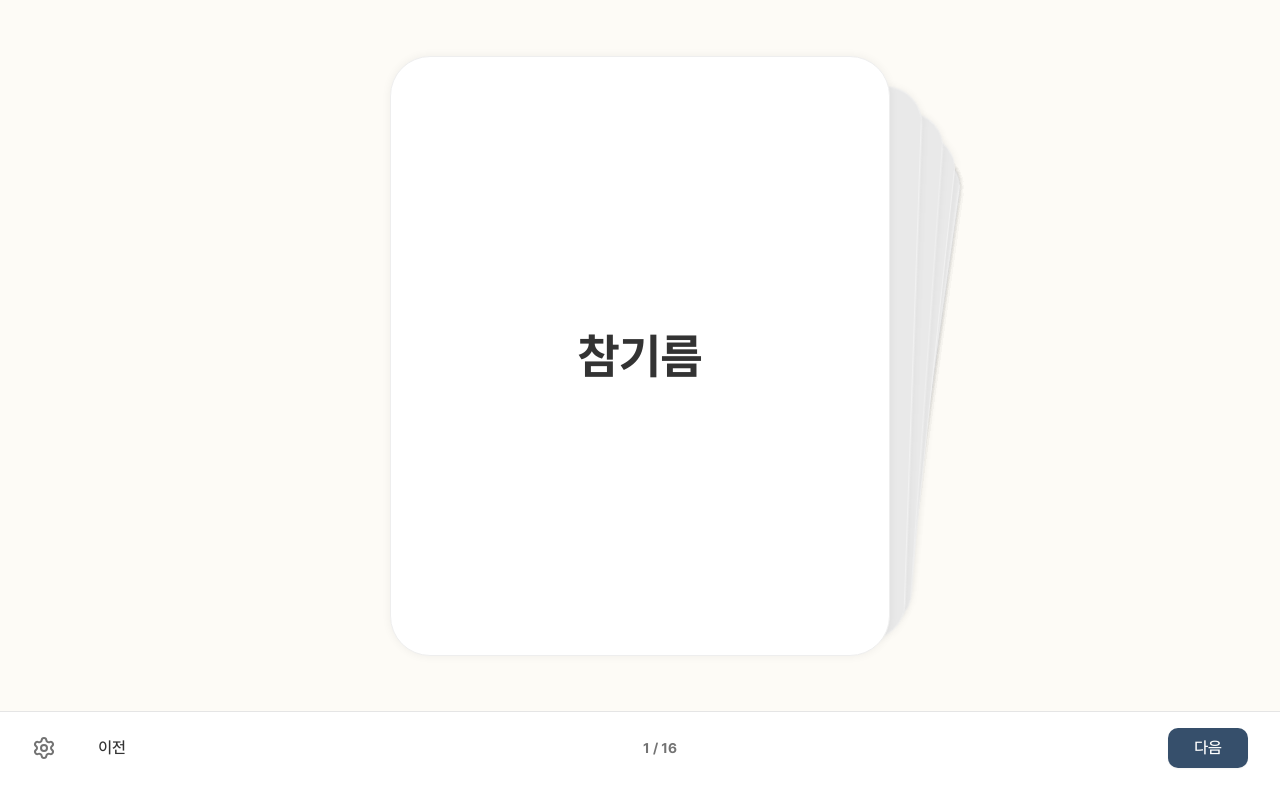
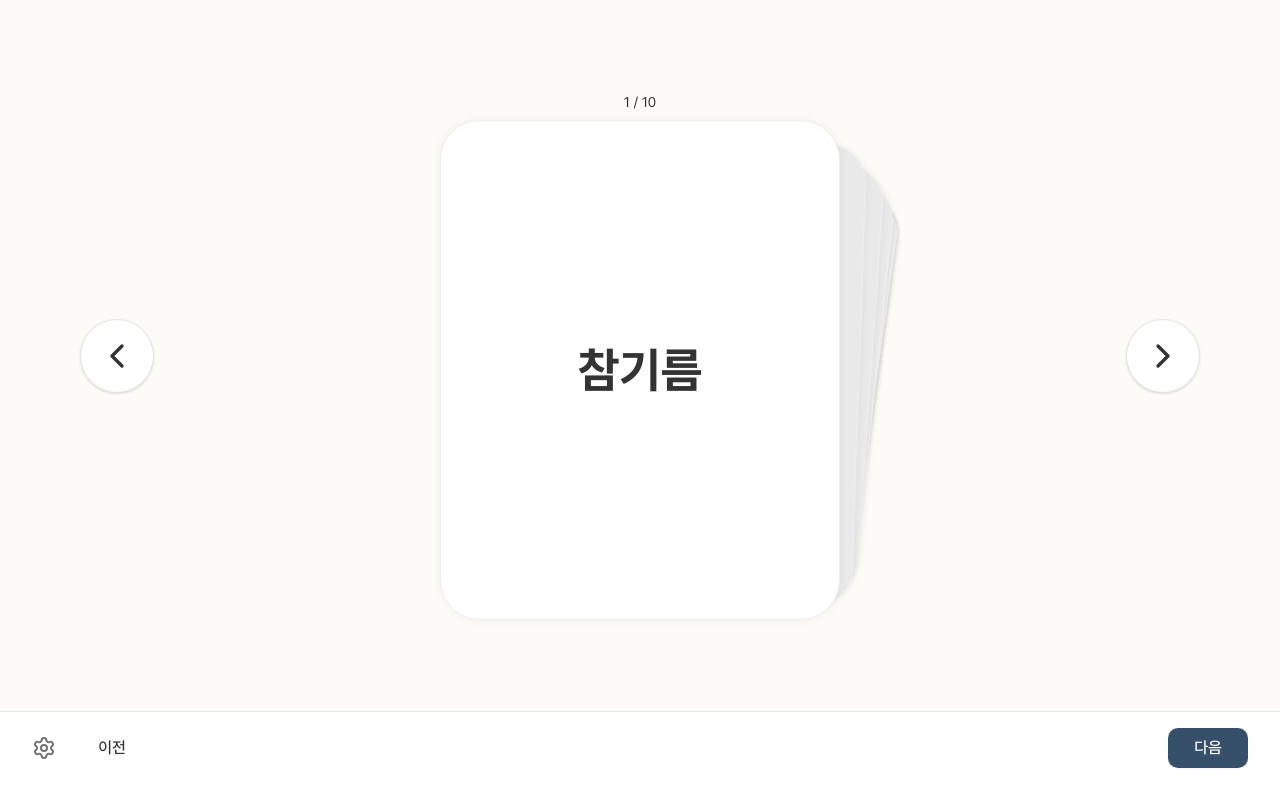
Before and after one commit to swssbw/moa, a Next.js app: page /diagnosis in a window 1280 px wide. Both pictures are taken after a click on the button "다음". Built offline with nearby package versions, Linux system fonts and the light colour scheme; a web font is replaced by a local one.

Commit message:
feat: navigation 버튼 추가

```diff
--- a/src/app/(service)/diagnosis/components/_WordSlider.tsx
+++ b/src/app/(service)/diagnosis/components/_WordSlider.tsx
@@ -1,21 +1,37 @@
 import 'swiper/css';
 import 'swiper/css/effect-cards';
+import 'swiper/css/pagination';
 
 import { Swiper, SwiperSlide } from 'swiper/react';
-import { EffectCards, Navigation } from 'swiper/modules';
+import { EffectCards, Navigation, Pagination } from 'swiper/modules';
 import { useDiagnosisStore } from '@/hooks/diagnosisStore';
 import { data } from '@/data/examine1';
+import { ChevronLeft, ChevronRight } from 'lucide-react';
 
 export default function WordSlider() {
   const { currentIndex } = useDiagnosisStore();
   const content = data[currentIndex].content as { name: string; hint: string }[];
 
   return (
-    <div className='flex h-full w-full items-center justify-center'>
+    <div className='flex h-full w-full items-center justify-center px-10'>
+      <button className='custom_prev bg-white rounded-full p-2 border border-input shadow-sm'>
+        <ChevronLeft className='size-5' />
+      </button>
+
+      <div className='flex-1'>
+        <div className='custom_pagination text-center text-sm mb-1'></div>
         <Swiper
-        navigation={true}
+          pagination={{
+            el: '.custom_pagination',
+            type: 'fraction',
+          }}
+          loop={true}
           effect={'cards'}
-        modules={[EffectCards, Navigation]}
+          modules={[Navigation, EffectCards, Pagination]}
+          navigation={{
+            nextEl: '.custom_next',
+            prevEl: '.custom_prev',
+          }}
         >
           {content.map((item, index: number) => (
             <SwiperSlide key={index}>
@@ -24,5 +40,10 @@ export default function WordSlider() {
           ))}
         </Swiper>
       </div>
+
+      <button className='custom_next  bg-white rounded-full p-2 border border-input shadow-sm'>
+        <ChevronRight className='size-5' />
+      </button>
+    </div>
   );
 }
--- a/src/app/(service)/layout.tsx
+++ b/src/app/(service)/layout.tsx
@@ -45,9 +45,9 @@ export default function ServiceLayout({ children }: { children: React.ReactNode
           </Button>
         </div>
 
-        <p className='text-sm text-neutral-500 font-bold'>
+        {/* <p className='text-sm text-neutral-500 font-bold'>
           {currentIndex + 1} / {examine1.length}
-        </p>
+        </p> */}
 
         {currentIndex < examine1.length - 1 ? (
           <Button
--- a/src/app/globals.css
+++ b/src/app/globals.css
@@ -213,17 +213,9 @@ body {
   }
 }
 
-/* swiper */
-/* .mySwiper {
-  border: 1px solid blue;
-  width: 100%;
-  height: 100%;
-} */
-
 .swiper {
-  /* border: 1px solid red; */
-  width: 500px;
-  height: 600px;
+  width: 400px;
+  height: 500px;
 }
 
 .swiper .swiper-slide {
```
Lines whose indentation alone changed are shown as unchanged.
